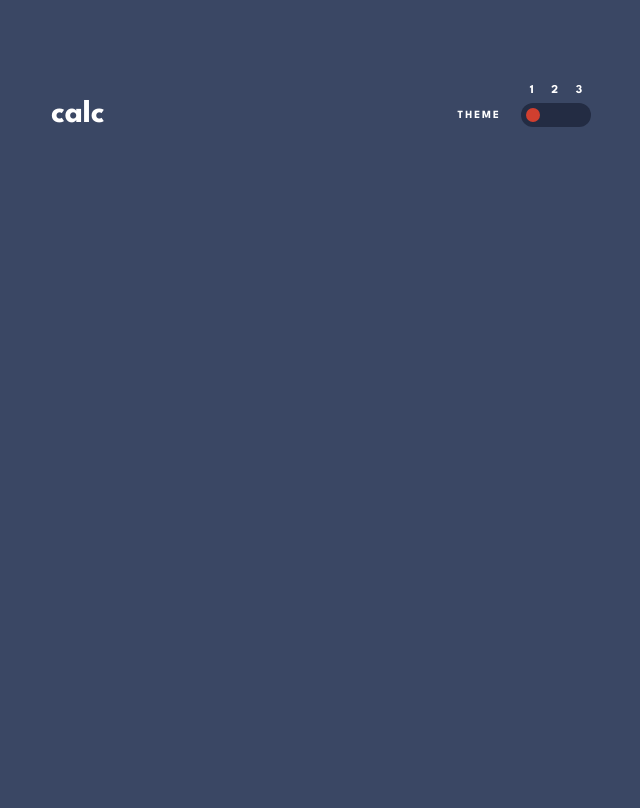
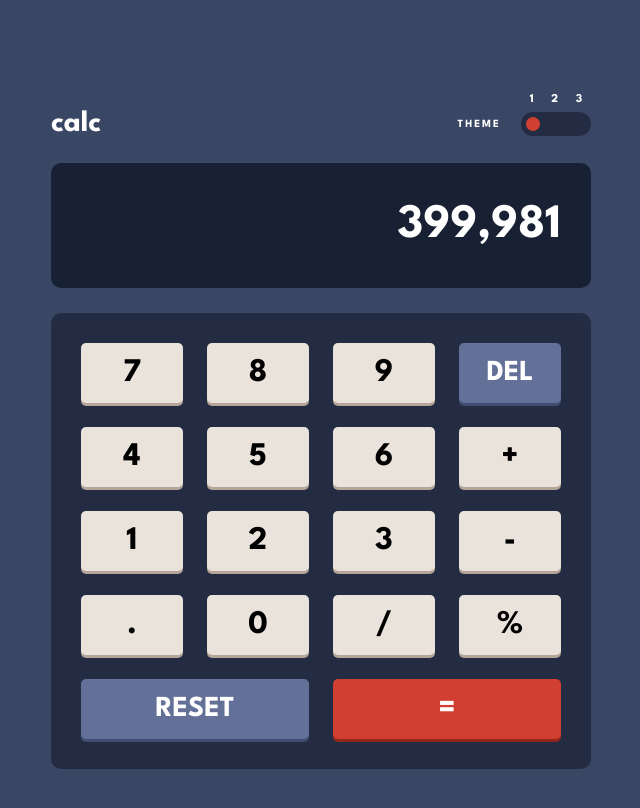
Before and after one commit to Amaefula-Joel/Calculator-App, a plain HTML site: page index.html in a window 1280 px wide. Shown: the whole page, without its empty margins (319-959 px from the left). Drawn offline with nearby package versions, Linux system fonts and the light colour scheme.

Commit message:
make second commit to save changes on calulator for one theme color

```diff
--- a/index.html
+++ b/index.html
@@ -42,6 +42,12 @@
                 <span>3</span>
               </div>
               <div class="toggle">
+                <div class="toggle-btn-con">
+                  <button type="button"></button>
+                  <button type="button"></button>
+                  <button type="button"></button>
+                </div>
+
                 <span class="indicator"></span>
               </div>
             </div>
@@ -50,6 +56,37 @@
         <!-- calculator top ends here -->
 
         <!-- calculator output starts here -->
+        <div class="calculator-screen">
+          <p class="calculator-screen-text">399,981</p>
+        </div>
+        <!-- calculator output ends here -->
+
+        <!-- calculator keypad starts here -->
+        <div class="calculator-keypad">
+          <button type="button" class="key key-3">7</button>
+          <button type="button" class="key key-3">8</button>
+          <button type="button" class="key key-3">9</button>
+          <button type="button" class="key key-1">DEL</button>
+
+          <button type="button" class="key key-3">4</button>
+          <button type="button" class="key key-3">5</button>
+          <button type="button" class="key key-3">6</button>
+          <button type="button" class="key key-3">+</button>
+
+          <button type="button" class="key key-3">1</button>
+          <button type="button" class="key key-3">2</button>
+          <button type="button" class="key key-3">3</button>
+          <button type="button" class="key key-3">-</button>
+
+          <button type="button" class="key key-3">.</button>
+          <button type="button" class="key key-3">0</button>
+          <button type="button" class="key key-3">/</button>
+          <button type="button" class="key key-3">%</button>
+
+          <button type="button" class="key key-1">RESET</button>
+          <button type="button" class="key key-2">=</button>
+        </div>
+        <!-- calculator keypad ends here -->
       </div>
     </main>
 
--- a/styles/main.scss
+++ b/styles/main.scss
@@ -6,20 +6,19 @@
     padding: 0;
     margin: 0;
     box-sizing: border-box;
+    font-family: "League Spartan", sans-serif;
 }
 
 body{
-    font-family: "League Spartan", sans-serif;
     font-weight: 700;
     background-color: $bg-color-100;
 }
 
 main{
-    padding: 100px 14px;
+    padding: 110px 14px;
 }
 
 .calculator-container{
-    // border: 2px solid red;
     max-width: 540px;
     margin: 0 auto;
 }
@@ -32,8 +31,10 @@ main{
     display: flex;
     justify-content: space-between;
     align-items: center;
+    margin-bottom: 25px;
+
     .heading-text{
-        font-size: 32px;
+        font-size: 30px;
         color: $text-color-2;
     }
 
@@ -45,7 +46,7 @@ main{
             color: $text-color-2;
             margin-right: 20px;
             letter-spacing: 2px;
-        font-size: 11px;
+            font-size: 11px;
         }
 
         .toggle-container{
@@ -88,9 +89,83 @@ main{
                     width: 14px;
                     background-color: $key2-color;
                     border-radius: 50%;
+                    cursor: pointer;
+                }
+
+                .toggle-btn-con{
+                    position: absolute;
+                    inset: 0;
+                    display: flex;
+                }
+                button{
+                    flex-grow: 1;
+                    cursor: pointer;
+                    opacity: 0;
                 }
             }
         }
     }
 
 }
+
+.calculator-screen{
+    padding: 40px 30px;
+    background-color: $bg-color-300;
+    border-radius: 10px;
+    margin-bottom: 25px;
+
+    .calculator-screen-text{
+        color: $text-color-2;
+        text-align: right;
+        font-size: 48px;
+    }
+}
+
+.calculator-keypad{
+    padding: 30px;
+    border-radius: 10px;
+    background-color: $bg-color-200;
+    display: grid;
+    grid-template-columns: 1fr 1fr 1fr 1fr;
+    gap: 24px;
+    font-weight: 700;
+
+    .key{
+        grid-column: span 1;
+        height: 60px;
+        padding: 12px 10px;
+        font-weight: 700;
+        border-radius: 5px;
+        border: none;
+        cursor: pointer;
+        transition: .2s;
+
+        &.key-1{ // the DEL and RESET keys
+            font-size: 29px;
+            background-color: $key1-color;
+            box-shadow: 0 3px $key1-shadow-color;
+            color: $text-color-2;
+        }
+        &.key-2{ // the equals to key
+            font-size: 33px;
+            background-color: $key2-color;
+            box-shadow: 0 3px $key2-shadow-color;
+            color: $text-color-2;
+        }
+        &.key-3{ // the numbers and arithemetic keys
+            font-size: 33px;
+            background-color: $key3-color;
+            box-shadow: 0 3px $key3-shadow-color;
+        }
+
+        &:hover{
+            filter: brightness(1.3);
+        }
+
+        &:nth-child(17),
+        &:nth-child(18){
+            grid-column: span 2;
+        }
+    }
+
+}
```
Also changed, not shown: styles/main.css, 1 other file.
